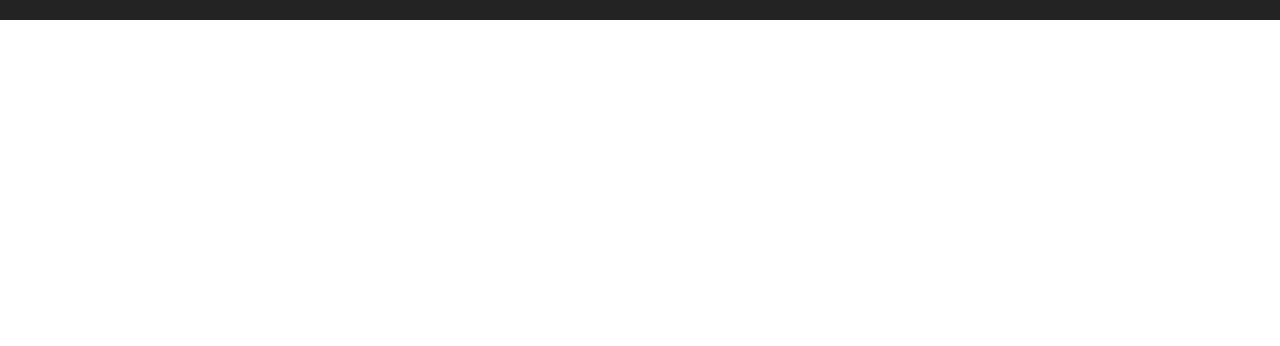
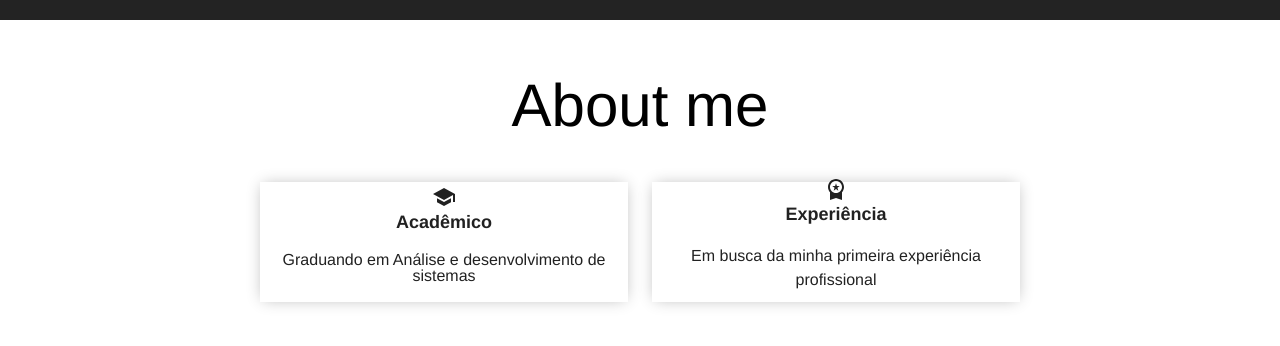
Before and after one commit to cal-oliveira/my-portfolio, a React (Vite) app: page / in a window 1280 px wide. Shown: the part 780-1126 px from the top of the page. Before the commit the page ends 800 px from the top, so only its background shows below. Built offline with nearby package versions, Linux system fonts and the light colour scheme.

Commit message:
update section about

```diff
--- a/src/pages/Home/sections/About/About.tsx
+++ b/src/pages/Home/sections/About/About.tsx
@@ -1,6 +1,52 @@
+import { Box, Container, Grid, Typography, styled } from "@mui/material"
+import SchoolIcon from '@mui/icons-material/School';
+import WorkspacePremiumIcon from '@mui/icons-material/WorkspacePremium';
+
 export function About(){
+
+    const StyledAbout = styled("div")(({ theme })=>({
+        height: "60vh",
+        marginTop: "50px"
+    }))
+
+    const StyledBox = styled(Box)(()=>({
+        boxShadow: "0px 0px 15px -3px rgba(0,0,0,0.3)",
+        height: "15vh",
+        width: "100%",
+        display: "flex",
+        alignItems: "center",
+        justifyContent: "center",
+        flexDirection: "column",
+        textAlign: "center",
+    }))
+
     return(
         <>
+            <StyledAbout>
+                <Container maxWidth="lg">
+                    <Typography color={"black"} variant="h2" textAlign="center">About me</Typography>
+
+                    <Grid container display="flex" justifyContent="center" alignItems="center" spacing={3} mt={2}>
+                        <Grid item xs={9} md={4} >
+                            <StyledBox>
+                                <SchoolIcon />
+                                <Typography fontWeight="bold" fontSize={18}>Acadêmico</Typography>
+                                <p style={{ lineHeight: 1 }}>Graduando em Análise e desenvolvimento de sistemas</p>
+                            </StyledBox>
+
+                        </Grid>
+
+                        <Grid item xs={9} md={4} >
+                            <StyledBox>
+                                <WorkspacePremiumIcon />
+                                <Typography fontWeight="bold" fontSize={18}>Experiência</Typography>
+                                <p>Em busca da minha primeira experiência profissional</p>
+                            </StyledBox>
+                        </Grid>
+                    </Grid>
+
+                </Container>
+            </StyledAbout>
         </>
     )
 }
```
